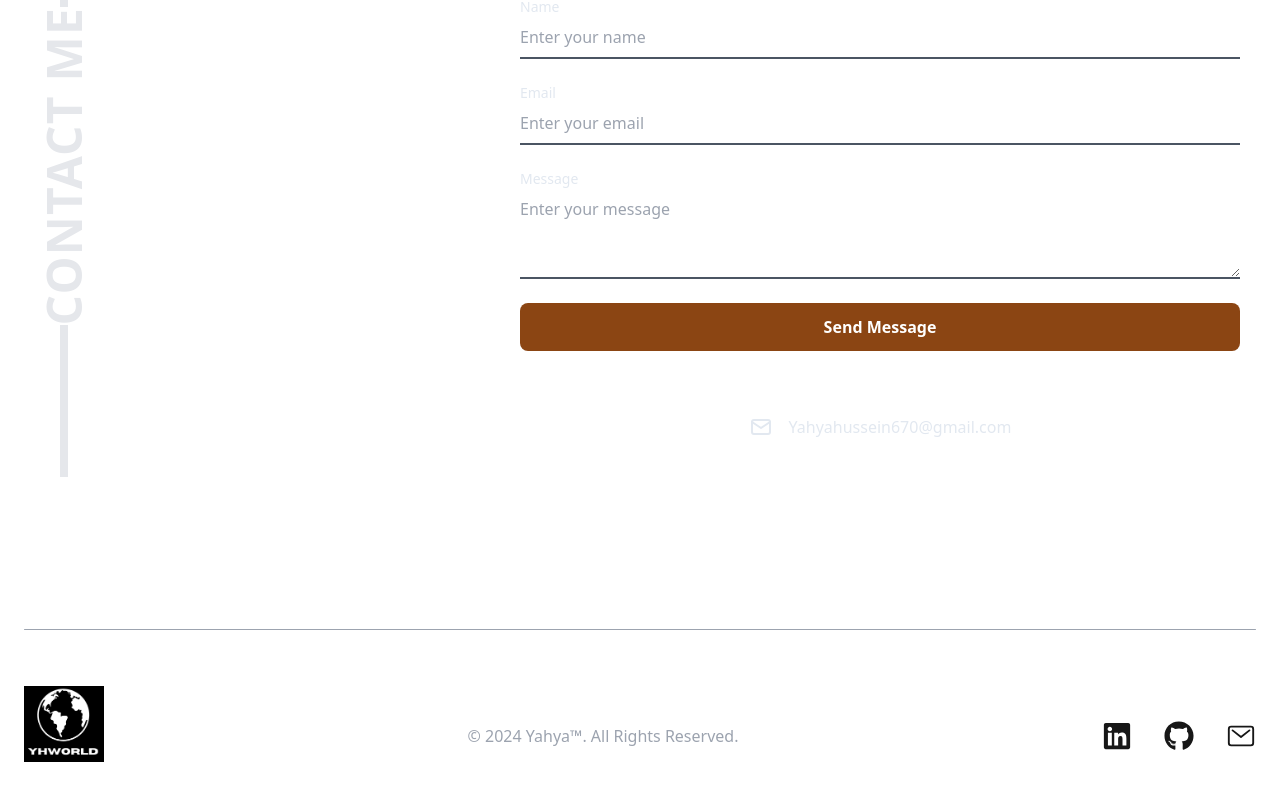
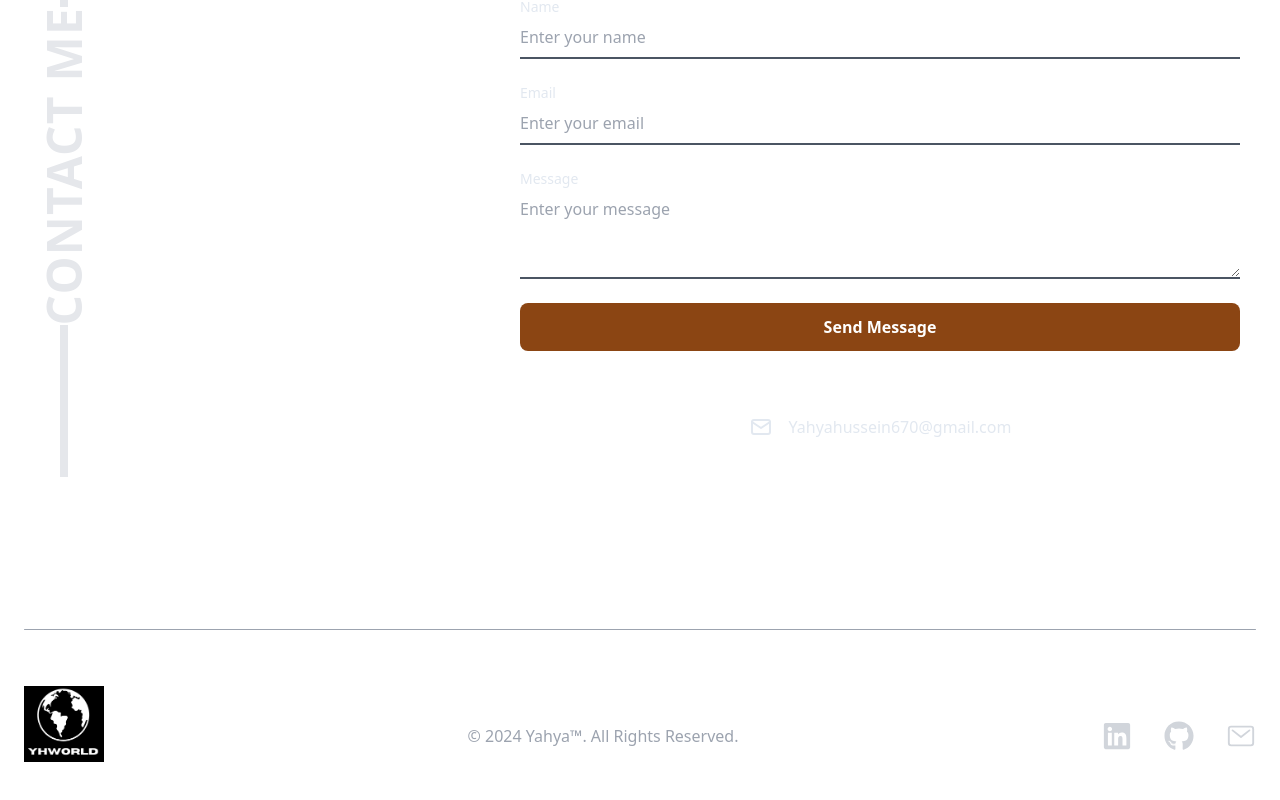
Before and after one commit to Yhworld/portfolio2, a Next.js app: page / in a window 1280 px wide. Shown: the part 3040-3840 px from the top of the page. Built offline with nearby package versions, Linux system fonts and the light colour scheme.

Commit message:
update: fix text color

```diff
--- a/app/components/Footer.js
+++ b/app/components/Footer.js
@@ -15,13 +15,13 @@ const Footer = () => {
           <p className="text-gray-400">© 2024 Yahya™. All Rights Reserved.</p>
           <div className="flex gap-8">
             <Link href="https://www.linkedin.com/in/yahya-hussein-63214a241/" target="_blank" rel="noopener noreferrer">
-              <FaLinkedin className="text-3xl hover:text-brown-500 transition duration-300" />
+              <FaLinkedin className="text-3xl text-gray-300 hover:text-brown-500 transition duration-300" />
             </Link>
             <Link href="https://github.com/Yhworld" target="_blank" rel="noopener noreferrer">
-              <FaGithub className="text-3xl hover:text-brown-500 transition duration-300" />
+              <FaGithub className="text-3xl text-gray-300 hover:text-brown-500 transition duration-300" />
             </Link>
             <Link href="mailto:Yahyahussein670@gmail.com" target="_blank" rel="noopener noreferrer">
-              <IoMailOutline className="text-3xl hover:text-brown-500 transition duration-300" />
+              <IoMailOutline className="text-3xl text-gray-300 hover:text-brown-500 transition duration-300" />
             </Link>
           </div>
         </div>
```
